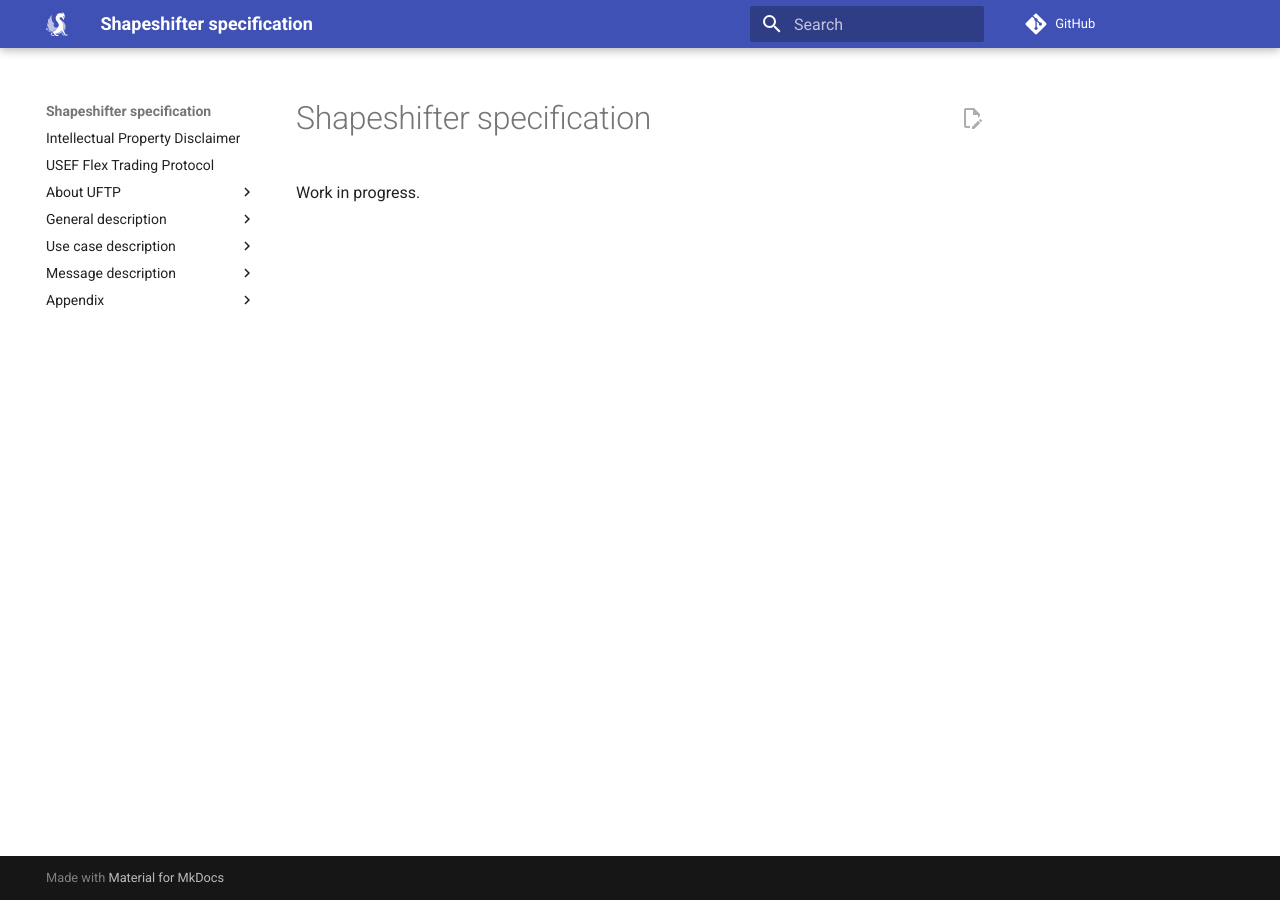
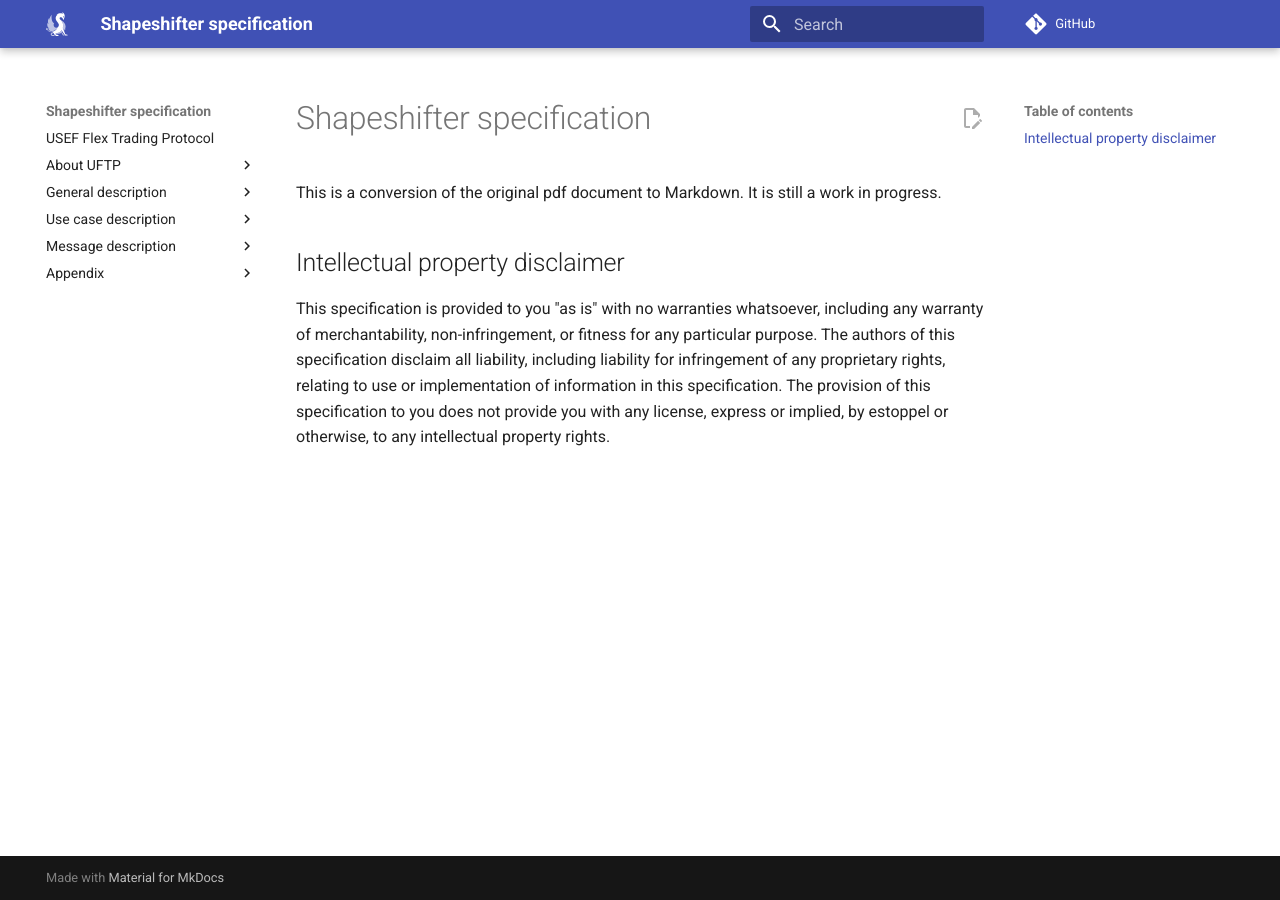
Before and after one commit to shapeshifter/shapeshifter-specification, an MkDocs documentation site: the page built from docs/index.md, in a window 1280 px wide. Built offline with MkDocs 1.6.1 and Material for MkDocs 9.7.7, drawn with Linux system fonts in a browser that asks for light colours; comment, search, counter and statistics services are not loaded.

Commit message:
chore: add Intellectual property disclaimer on main page
Signed-off-by: Nico Rikken <nico.rikken@alliander.com>

```diff
--- a/docs/index.md
+++ b/docs/index.md
@@ -1,3 +1,10 @@
 # Shapeshifter specification
 
-Work in progress.
+This is a conversion of the original pdf document to Markdown.
+It is still a work in progress.
+
+## Intellectual property disclaimer
+
+This specification is provided to you "as is" with no warranties whatsoever, including any warranty of merchantability, non-infringement, or fitness for any particular purpose.
+The authors of this specification disclaim all liability, including liability for infringement of any proprietary rights, relating to use or implementation of information in this specification.
+The provision of this specification to you does not provide you with any license, express or implied, by estoppel or otherwise, to any intellectual property rights.
--- a/mkdocs.yml
+++ b/mkdocs.yml
@@ -32,7 +32,6 @@ markdown_extensions:
   - admonition
 
 nav:
-  - Intellectual Property Disclaimer: disclaimer.md
   - USEF Flex Trading Protocol: usef-flex-trading-protocol.md
   - About UFTP:
       - Purpose: about/purpose.md
```
Also changed, not shown: docs/disclaimer.md (deleted, +0 -5 lines).
